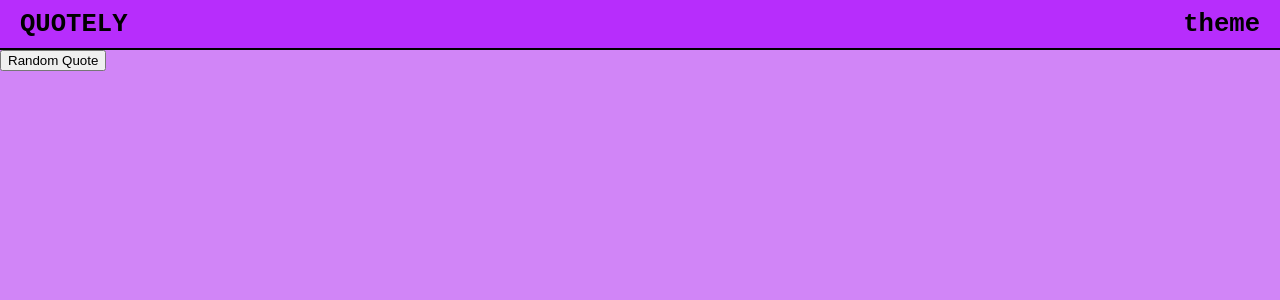
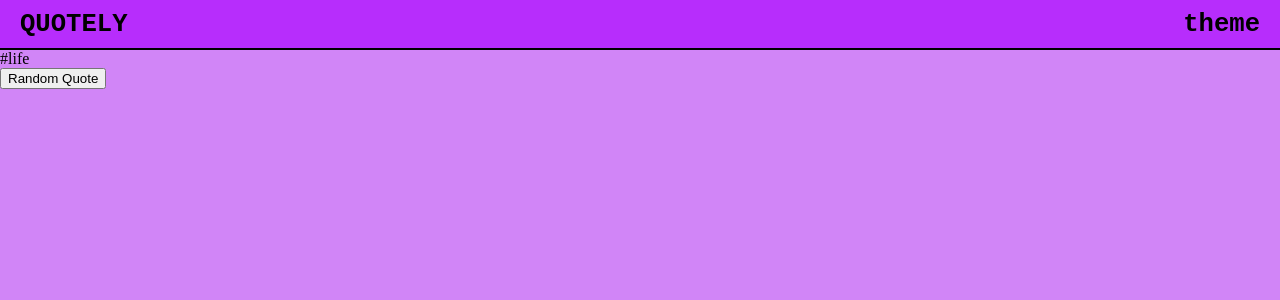
Before and after one commit to KSAdhikari008/ZQuote_Generator, a React (Vite) app: page / in a window 1280 px wide. Shown: the top 300 px of the page. Built offline with nearby package versions, Linux system fonts and the light colour scheme.

Commit message:
feat initial commit

```diff
--- a/src/App.jsx
+++ b/src/App.jsx
@@ -15,7 +15,7 @@ function App() {
       </header>
       <main>
         <div className="quote-container"></div>
-        <div className="tags"></div>
+        <div className="tags">#life</div>
         <button className="heading">Random Quote</button>
       </main>
     </div>
```
